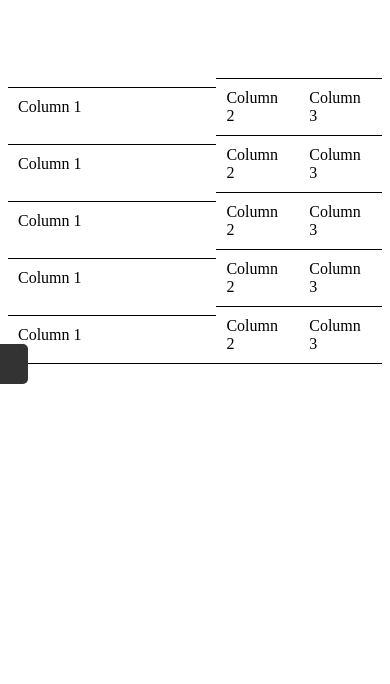
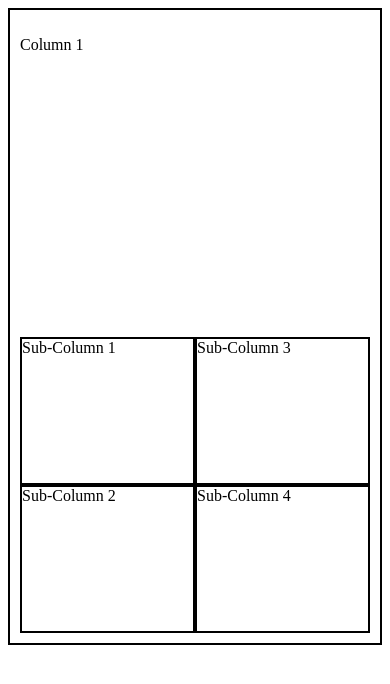
Before and after one commit to Riyanshj/Portfolio.github.io, a plain HTML site: page index.html in a window 390 px wide. Drawn offline with nearby package versions, Linux system fonts and the light colour scheme.

Commit message:
Update index.html

```diff
--- a/index.html
+++ b/index.html
@@ -1,189 +1,67 @@
 <!DOCTYPE html>
 <html>
 <head>
-  <script src="https://cdnjs.cloudflare.com/ajax/libs/gsap/3.9.1/gsap.min.js"></script>
-
     <style>
+        /* Style for the container of the columns */
         .row {
-      display: flex;
-      align-items: center;
-      justify-content: center;
-      position: relative;
+            display: flex; /* Use flexbox to create a row */
+            height: 75vh;
+            border: 2px black solid;
+            flex-direction: row;
         }
 
+        /* Style for each column */
         .column {
-      flex: 1;
-      padding: 10px;
-      border-top: 1px solid black;
-      height: 100%;
+            flex: 1; /* Make the columns share the available space equally */
+            padding: 10px; /* Add some padding for spacing */
+            display: flex; /* Use flexbox for the second column */
+            flex-direction: column; /* Stack the content vertically in the second column */
         }
 
-    .column:nth-child(1) {
-      flex: 3; /* First column takes up twice as much space as the others */
+        /* Style for the two main sub-columns within the second column */
+        .main-sub-column {
+            flex: 1; /* Make the main sub-columns share the available space equally */
+            display: flex; /* Use flexbox for the main sub-columns */
         }
 
-    .row .content {
-      display: none;
-      padding: 10px;
-      background-color: #f0f0f0;
+        /* Style for the four sub-columns within each main sub-column */
+        .sub-column {
+            flex: 1; /* Make the sub-columns share the available space equally */
+            border: 2px black solid;
         }
 
-    .row:hover .title {
-      background-color: black;
-      color: white;
-      width: fit-content;
-      height: max-content;
+        /* Media query for mobile view (max-width: 768px) */
+        @media (max-width: 768px) {
+            .row {
+                flex-direction: column; /* Change the direction to make it a column for mobile view */
             }
-
-    .column:nth-child(2),
-    .column:nth-child(3) {
-      flex: 1;
+            .column {
+                padding: 10px; /* Restore padding for the columns */
+                flex-direction: row; /* Change the direction for the columns to stack horizontally for mobile view */
             }
-
-    .image {
-      display: none;
-      position: absolute;
-      top: 100%;
-      left: 50%;
-      transform: translate(-50%, -50%);
-      z-index: 3;
-      width: 20vw;
-      height: auto;
+            .main-sub-column {
+                flex-direction: column; /* Change the direction for the main sub-columns to stack vertically for mobile view */
             }
-
-    .overlay {
-      background: rgba(0, 0, 0, 0.7);
-      display: none;
-      z-index: 4;
-      position: absolute;
-      top: 0%;
-      left: 50%;
-      transform: translate(-50%, -50%);
-      z-index: 3;
-      width: 20vw;
-      height: fit-content;
-      height: 20vw;
-      z-index: 4;
         }
-
-    .text {
-      color: #fff;
-      text-align: center;
-      padding: 20px;
-    }
-
-    .row:hover .image {
-      display: block; /* Show the image on row hover */
-    }
-
     </style>
 </head>
 <body>
-  <div class="row" style="margin-top: 20vw;">
-    <div class="column"><div class="title">Column 1</div></div>
-    <div class="column">Column 2</div>
-    <div class="column">Column 3</div>
-    <img class="image" src="project/1.png" alt="Click me!" onclick="toggleOverlay1()">
+    <div class="row">
+        <div class="column">
+            <!-- Content for the first column goes here -->
+            <p>Column 1</p>
         </div>
-  <div class="row">
-    <div class="column"><div class="title">Column 1</div></div>
-    <div class="column">Column 2</div>
-    <div class="column">Column 3</div>
-    <img class="image" src="project/2.png" alt="Image" alt="Click me!" onclick="toggleOverlay2()">
+        <div class="column column1">
+            <!-- Content for the second column goes here -->
+            <div class="main-sub-column main-sub-column1">
+                <div class="sub-column">Sub-Column 1</div>
+                <div class="sub-column">Sub-Column 2</div>
             </div>
-  <div class="row">
-    <div class="column"><div class="title">Column 1</div></div>
-    <div class="column">Column 2</div>
-    <div class="column">Column 3</div>
-    <img class="image" src="project/3.png" alt="Click me!" onclick="toggleOverlay3()" >
+            <div class="main-sub-column main-sub-column2">
+                <div class="sub-column">Sub-Column 3</div>
+                <div class="sub-column">Sub-Column 4</div>
             </div>
-  <div class="row">
-    <div class="column"><div class="title">Column 1</div></div>
-    <div class="column">Column 2</div>
-    <div class="column">Column 3</div>
-    <img class="image" src="project/4.png" alt="Click me!" onclick="toggleOverlay4()">
         </div>
-  <div class="row" style="border-bottom: 1px black solid;">
-    <div class="column"><div class="title">Column 1</div></div>
-    <div class="column">Column 2</div>
-    <div class="column">Column 3</div>
-    <img class="image" src="project/5.png" alt="Click me!" onclick="toggleOverlay5()">
     </div>
-  <style>
-    body {
-      cursor:none; /* Disable the default cursor */
-
-    }
-
-    .custom-cursor {
-      cursor: none;
-      position: absolute;
-      min-width: 20px;
-      min-height: 20px;
-      max-width: 20vw;
-      max-height: 40vw;
-      height: fit-content;
-      width: fit-content;
-      color: white;
-      padding: 10px;
-      background-color: #333; /* Square color */
-      border-radius: 5px; /* Rounded corners */
-      pointer-events: none; /* Make it not interactable */
-      transform: translate(-50%, -50%); /* Center the cursor on the mouse pointer */
-      z-index: 4;
-      transition: width 0.2s ease-in-out;
-    }
-
-    .custom-cursor:hover {
-      width: 50px; /* Scale the cursor on hover */
-      transition: transform 0.2s ease-in-out;
-      transition-timing-function: cubic-bezier(0.25, 0.1, 0.25, 1); /* Power4.inOut animation */
-    }
-  </style>
-
-  <div class="custom-cursor"></div>
-  <!-- Your webpage content goes here -->
-
-  <script>
-    const customCursor = document.querySelector(".custom-cursor");
-    const images = document.querySelectorAll(".image");
-
-    images.forEach((image) => {
-      image.addEventListener("mouseenter", () => {
-        customCursor.textContent = "CLICK TO VIEW"; // Set the text for the cursor
-        gsap.to(customCursor, { scale: 1, ease: "power2.inOut" }); // GSAP animation on hover
-      });
-
-      image.addEventListener("mouseleave", () => {
-        customCursor.textContent = ""; // Set the text for the cursor
-        gsap.to(customCursor, { scale: 1, ease: "power2.inOut" }); // GSAP animation on mouse leave
-      });
-    });
-
-    document.addEventListener("mousemove", (e) => {
-      customCursor.style.left = e.clientX + "px";
-      customCursor.style.top = e.clientY + "px";
-    });
-
-
-
-  </script>
-    <script>
-      function toggleOverlay1() {
-        customCursor.textContent = "In a nutshell, the 3D music website powered by state-of-the-art spline software offers an unprecedented music experience. It immerses users in a visually breathtaking and dynamic audio journey that transforms their favorite songs into three-dimensional soundscapes"; // Set the text for the cursor
-      }
-      function toggleOverlay2() {
-        customCursor.textContent = "The SocialSphere UI Project is a user interface design initiative aimed at enhancing user engagement on a social media platform. This project achieves its goal by employing a sleek and intuitive design approach";
-      }
-      function toggleOverlay3() {
-        customCursor.textContent = "The Stack Game is an engaging web-based challenge that promises an exciting experience requiring impeccable timing and precision skills. In this game, your objective is to stack blocks as high as possible without letting them topple over. The game boasts a minimalist design created using HTML and CSS, ensuring that the gameplay is simple yet highly engaging.";
-      }
-      function toggleOverlay4() {
-        customCursor.textContent = "In this project, I undertook the task of reimagining the user interface of Netflix, a popular streaming platform. The goal was to create a more stylish and user-friendly design that seamlessly integrated content discovery and provided an enhanced overall user experience.";
-      }
-      function toggleOverlay5() {
-        customCursor.textContent = "PaySwift is a cutting-edge payment app that redefines the way you manage your financial transactions. Our user interface (UI) is designed to provide an intuitive and secure payment experience, making it easier than ever to send and receive money, pay bills, and track your finances.";
-      }
-    </script>
 </body>
 </html>
```
Lines whose indentation alone changed are shown as unchanged.
